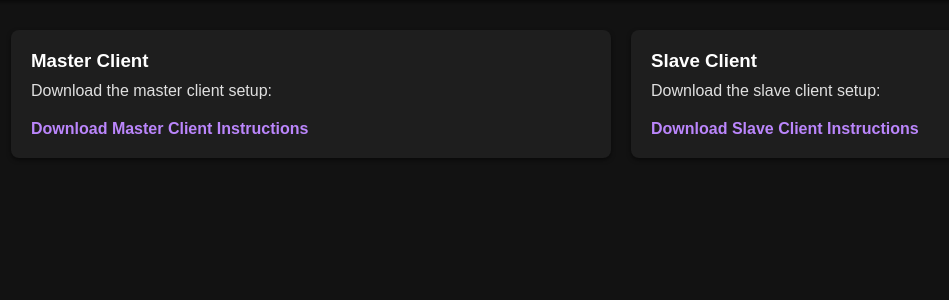
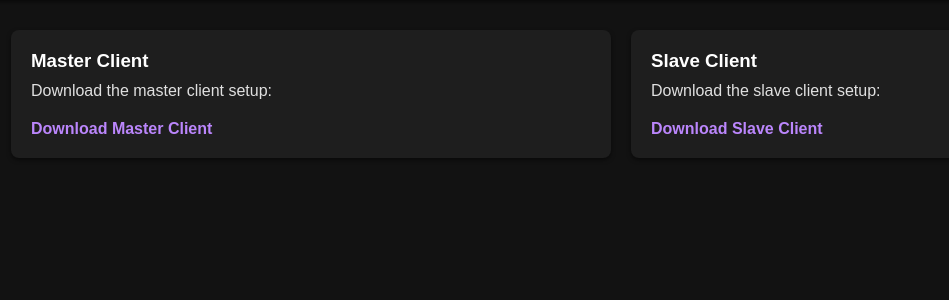
Before and after one commit to ErnestaLim/cloud-resource-pooling, a Flask app: page /downloads in a window 1280 px wide. Shown: the part 79-379 px from the top of the page, without its empty margins (19-968 px from the left). Run offline with Flask 3, Linux system fonts and the light colour scheme.

Commit message:
added downloadable content for master client and slave client

```diff
--- a/templates/downloads.html
+++ b/templates/downloads.html
@@ -16,17 +16,15 @@
       <section class="download-client">
         <h3>Master Client</h3>
         <p>Download the master client setup:</p>
-        <a
-          href="{{ url_for('download_file', filename='master_client_instructions.txt') }}"
-          >Download Master Client Instructions</a
+        <a href="https://d3ggzb9hx6l7ab.cloudfront.net/hello-world.tar" download
+          >Download Master Client</a
         >
       </section>
       <section class="download-client">
         <h3>Slave Client</h3>
         <p>Download the slave client setup:</p>
-        <a
-          href="{{ url_for('download_file', filename='slave_client_instructions.txt') }}"
-          >Download Slave Client Instructions</a
+        <a href="https://d3ggzb9hx6l7ab.cloudfront.net/hello-world.tar" download
+          >Download Slave Client</a
         >
       </section>
     </div>
```
